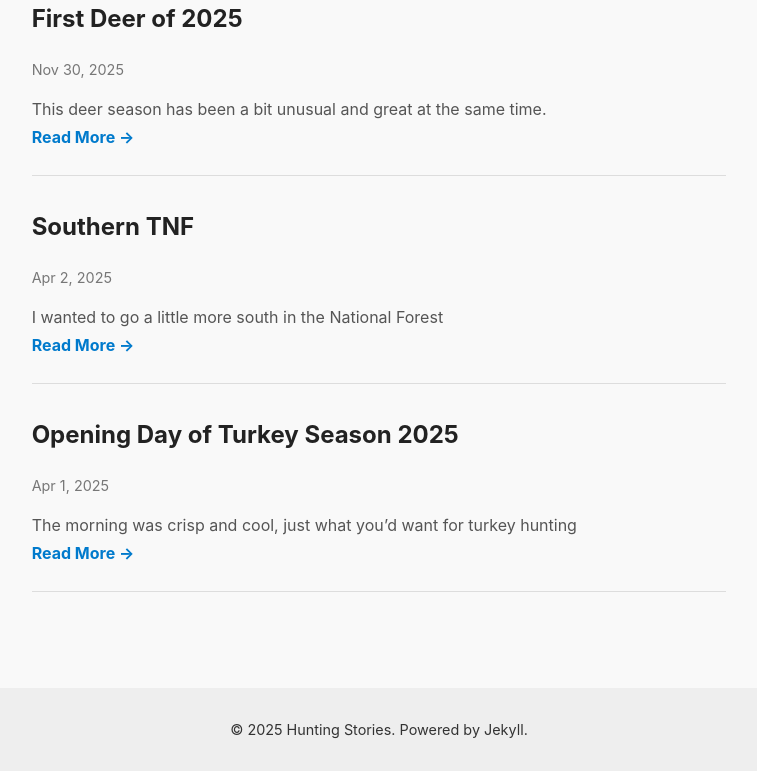
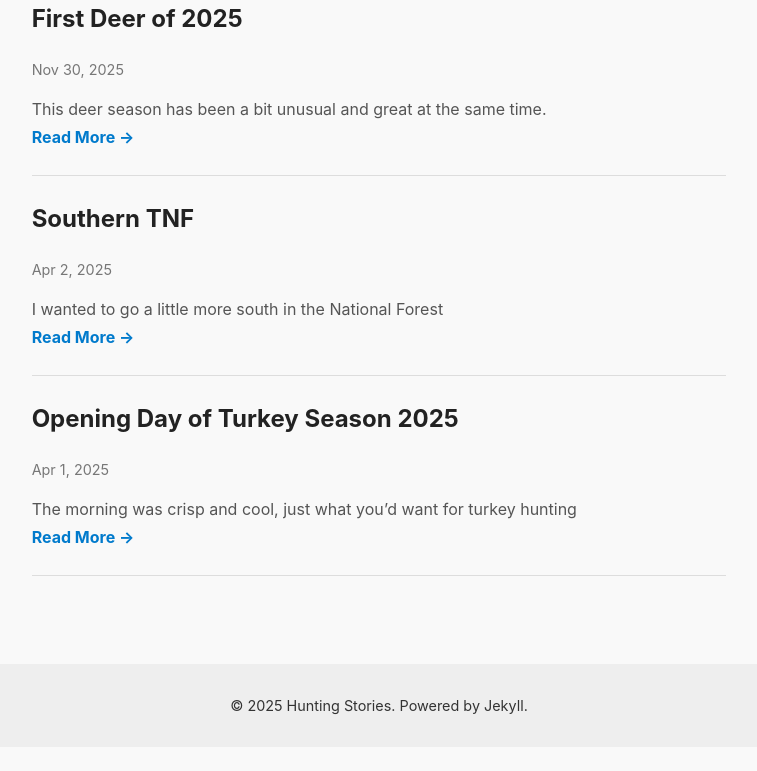
Before and after one commit to jae0029/Hunting, a Jekyll site: the page built from index.md, in a window 1280 px wide. Shown: the part 537-1308 px from the top of the page, without its empty margins (261-1018 px from the left). Built offline with Jekyll 4.4.1, drawn with Linux system fonts in a browser that asks for light colours; Markdown is read by kramdown in place of the engine named in the settings; after the commit the page ends 1284 px from its top, so only the background shows below that.

Commit message:
Update style.css

```diff
--- a/assets/css/style.css
+++ b/assets/css/style.css
@@ -88,7 +88,7 @@
 
 /* Individual post item */
 .post-item {
-  margin-bottom: 2rem;
+  margin-bottom: 1.5rem;
   border-bottom: 1px solid #ddd; /* Separator between posts */
   padding-bottom: 1.5rem;
 }
@@ -98,6 +98,8 @@
   text-decoration: none;
   color: #222;             /* Change title color */
   font-size: 1.5rem;       /* Adjust title size */
+  margin-top: 0.0rem;      /* Space above text */
+  margin-bottom: 0.0rem;   /* Space below text */
 }
 
 .post-title a:hover {
@@ -108,7 +110,8 @@
 .post-meta {
   color: #777;             /* Change metadata color */
   font-size: 0.9rem;
-  margin-bottom: 0.5rem;
+  margin-top: 0.0rem;      /* Space above text */
+  margin-bottom: 0.0rem;   /* Space below text */
 }
 
 /* Post excerpt */
@@ -116,7 +119,7 @@
   color: #555;             /* Excerpt text color */
   font-size: 1rem;         /* Adjust excerpt size */
   line-height: 1.5;
-  margin-bottom: 0.25rem;
+  margin-bottom: 0.25rem;   /* Space below text */
 }
 
 /* Read more link */
```
